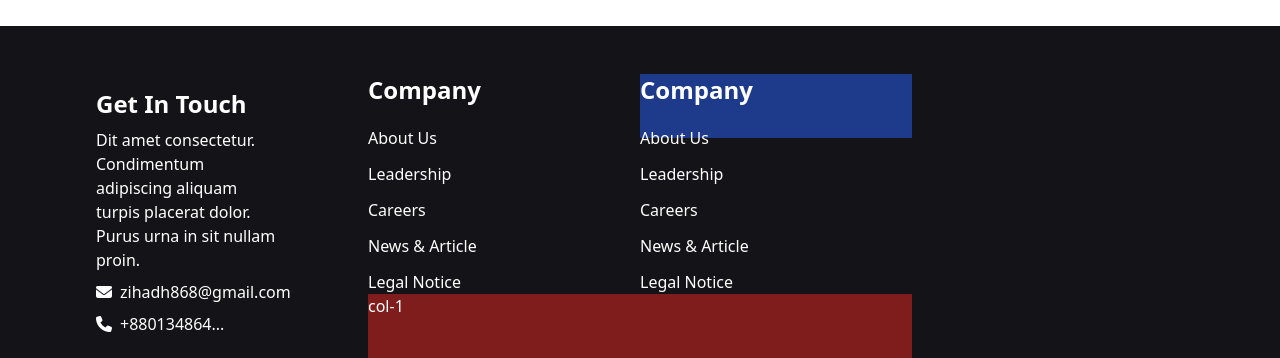
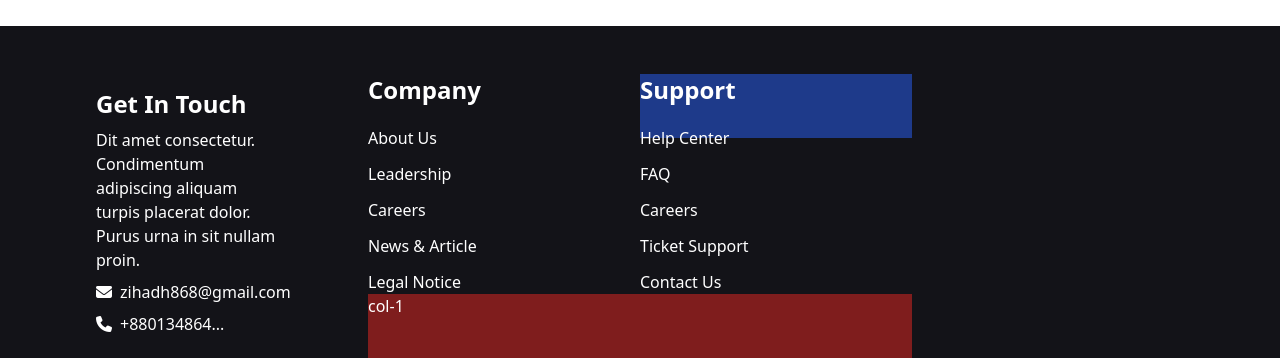
Before and after one commit to zihad868/Hockey-Club, a plain HTML site: page index.html in a window 1280 px wide. Shown: the part 4783-5141 px from the top of the page. Drawn offline with nearby package versions, Linux system fonts and the light colour scheme.

Commit message:
Support Section Update

```diff
--- a/index.html
+++ b/index.html
@@ -663,13 +663,13 @@
 
               <div class="bg-blue-900 h-16">
                 <div>
-                  <h4 class="text-2xl font-semibold mb-5">Company</h4>
+                  <h4 class="text-2xl font-semibold mb-5">Support</h4>
                   <div class="flex flex-col space-y-3">
-                    <a href="">About Us</a>
-                    <a href="">Leadership</a>
+                    <a href="">Help Center</a>
+                    <a href="">FAQ</a>
                     <a href="">Careers</a>
-                    <a href="">News & Article</a>
-                   <a href="">Legal Notice</a>
+                    <a href="">Ticket Support</a>
+                   <a href="">Contact Us</a>
                  </div>
               </div>
             </div>
```
